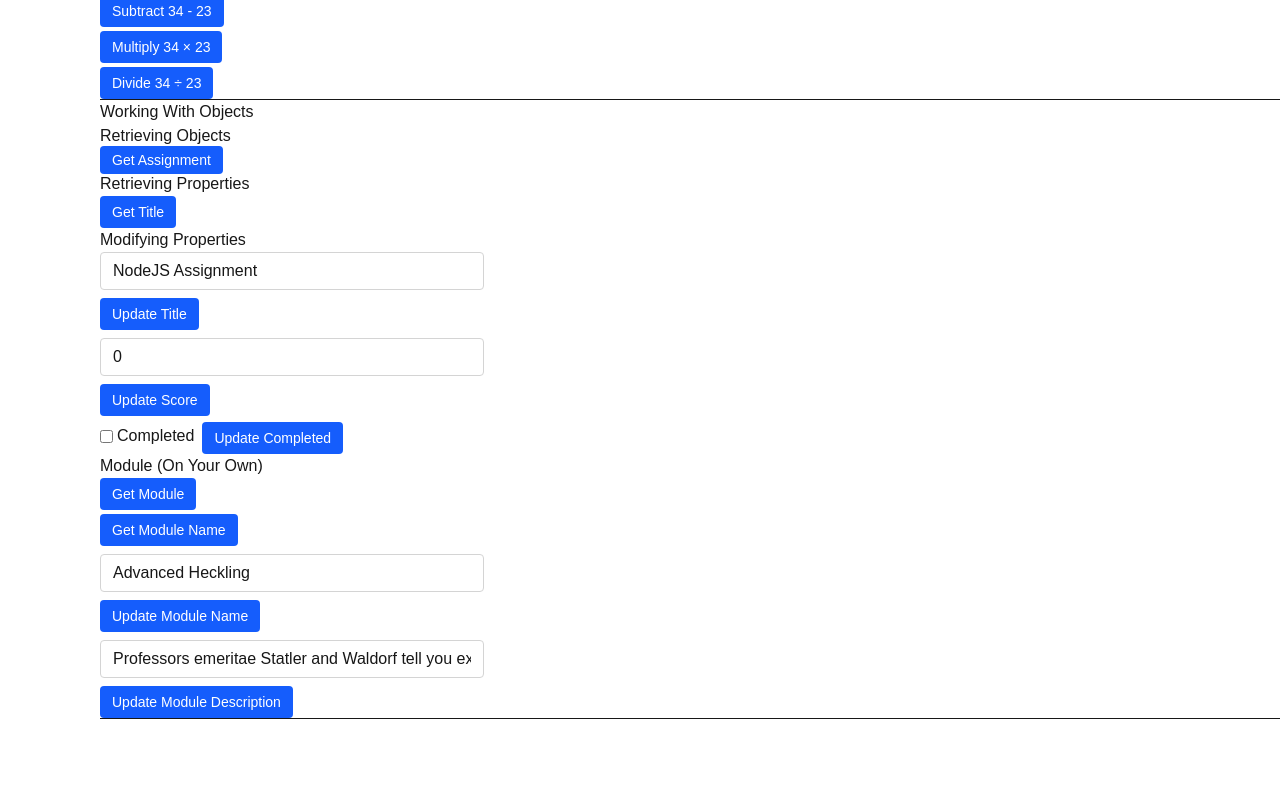
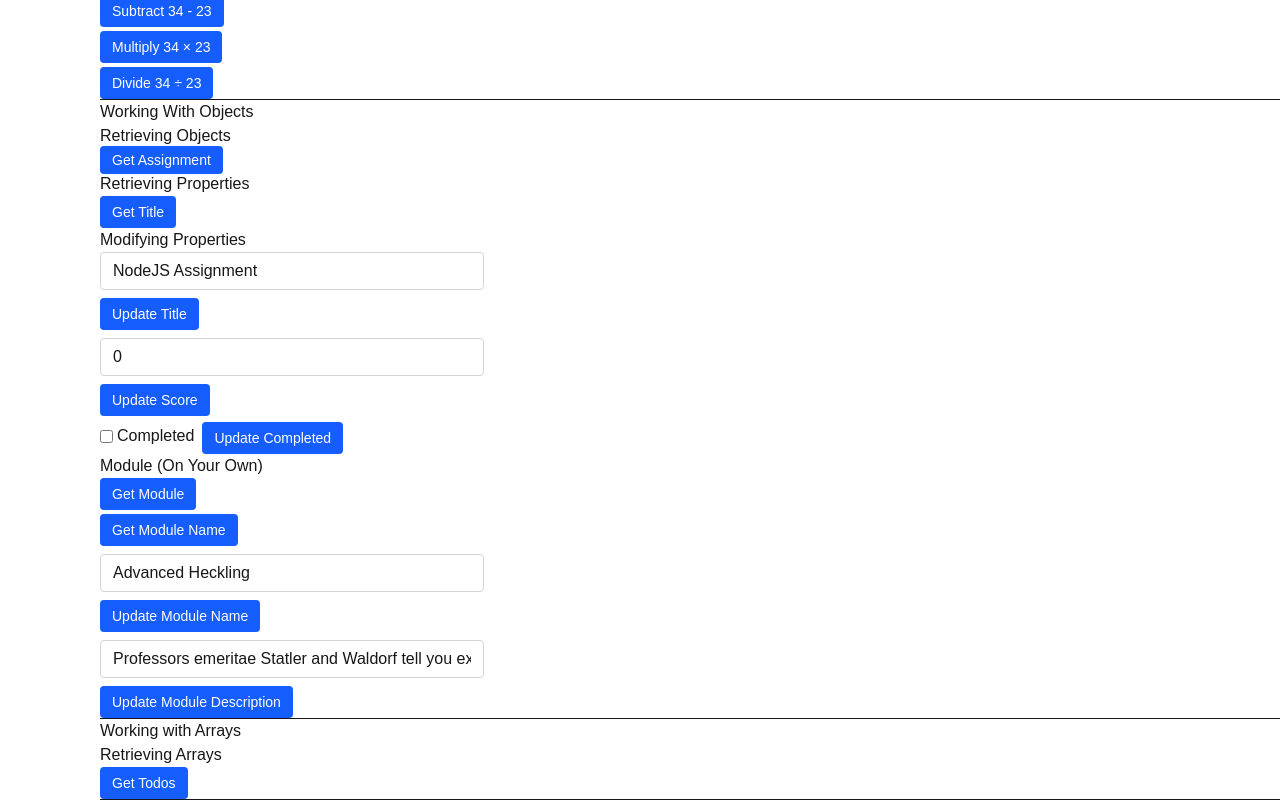
Before and after one commit to rileypk8/webdev-client, a Next.js app: page /labs/lab5 in a window 1280 px wide. Shown: the part 511-1311 px from the top of the page. Before the commit the page ends 1230 px from the top, so only its background shows below. Built offline with nearby package versions, Linux system fonts and the light colour scheme; no server answers.

Commit message:
a5: 5.2.4.1

```diff
--- /dev/null
+++ b/app/labs/lab5/WorkingWithRemoteArrays.tsx
@@ -0,0 +1,16 @@
+const HTTP_SERVER = process.env.NEXT_PUBLIC_HTTP_SERVER;
+
+export default function WorkingWithRemoteArrays() {
+  const API = `${HTTP_SERVER}/lab5/todos`;
+  const link = "inline-block rounded bg-blue-600 px-3 py-1.5 text-sm text-white";
+  return (
+    <div id="wd-working-with-arrays">
+      <h3>Working with Arrays</h3>
+      <h4>Retrieving Arrays</h4>
+      <a id="wd-retrieve-todos" className={link} href={API}>
+        Get Todos
+      </a>
+      <hr />
+    </div>
+  );
+}
--- a/app/labs/lab5/page.tsx
+++ b/app/labs/lab5/page.tsx
@@ -2,6 +2,7 @@ import Environment from "./Environment";
 import PathParameters from "./PathParameters";
 import QueryParameters from "./QueryParameters";
 import WorkingWithRemoteObjects from "./WorkingWithRemoteObjects";
+import WorkingWithRemoteArrays from "./WorkingWithRemoteArrays";
 
 export default function Lab5() {
   return (
@@ -12,6 +13,7 @@ export default function Lab5() {
       <PathParameters />
       <QueryParameters />
       <WorkingWithRemoteObjects />
+      <WorkingWithRemoteArrays />
     </div>
   );
 }
```
